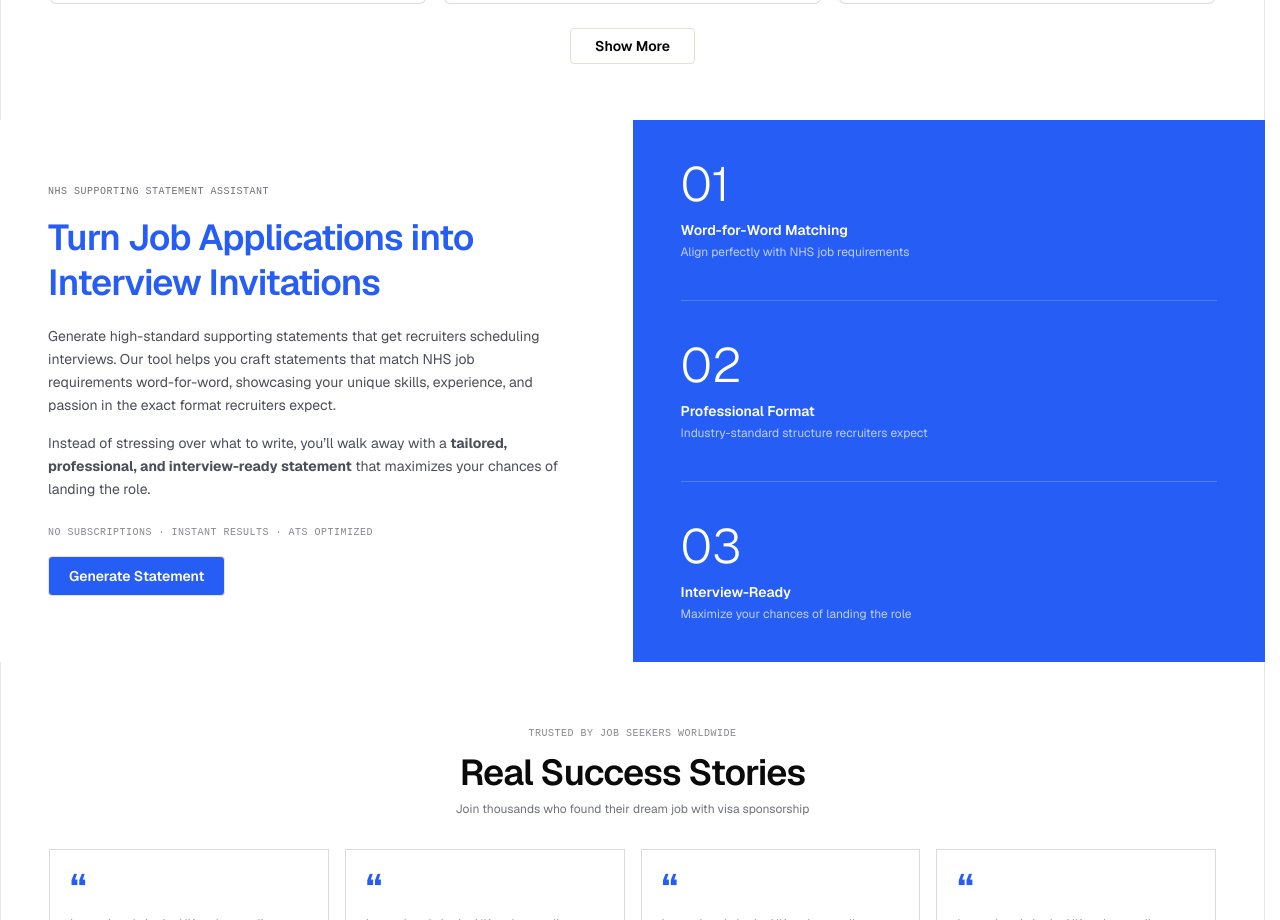
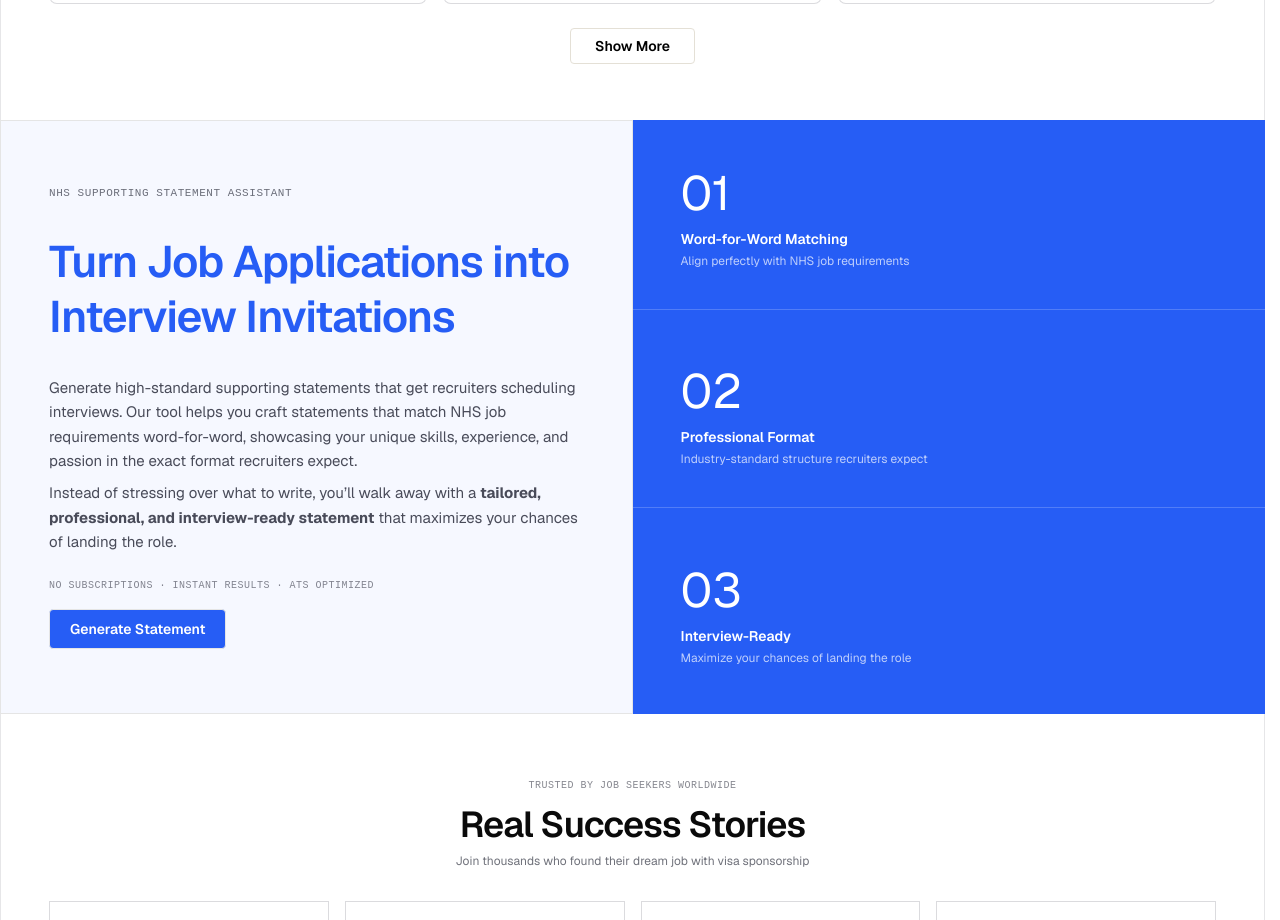
Before and after one commit to tarikulislam2000/JVH, a Next.js app: page / in a window 1280 px wide. Shown: the part 3000-3920 px from the top of the page. Built offline with nearby package versions, Linux system fonts and the light colour scheme; no server answers.

Commit message:
feat(updated): statement section design updated

```diff
--- a/src/features/home/components/statement.tsx
+++ b/src/features/home/components/statement.tsx
@@ -11,20 +11,20 @@
 export function Statement() {
   return (
     <section className="mx-auto grid max-w-page bg-brand-soft lg:grid-cols-2">
-      <div className="gutter py-12 lg:py-16">
-        <p className="font-mono text-[10px] tracking-wider text-ink/60 uppercase">
+      <div className="gutter py-12 lg:py-16 bg-[#F6F8FF] border">
+        <p className="font-mono text-[11px] tracking-wider text-ink/60 uppercase">
           NHS Supporting Statement Assistant
         </p>
-        <h2 className="mt-4 text-3xl leading-tight font-semibold tracking-tight text-brand sm:text-4xl">
+        <h2 className=" py-[2rem] text-[2.75rem] leading-tight font-semibold tracking-tight text-brand ">
           Turn Job Applications into Interview Invitations
         </h2>
-        <p className="mt-5 max-w-lg text-xs leading-relaxed text-ink/75 sm:text-sm">
+        <p className="  text-[0.9375rem]  font-normal leading-relaxed text-ink/75 ">
           Generate high-standard supporting statements that get recruiters scheduling interviews.
           Our tool helps you craft statements that match NHS job requirements word-for-word,
           showcasing your unique skills, experience, and passion in the exact format recruiters
           expect.
         </p>
-        <p className="mt-4 max-w-lg text-xs leading-relaxed text-ink/75 sm:text-sm">
+        <p className="mt-2 text-[0.9375rem] leading-relaxed text-ink/75 ">
           Instead of stressing over what to write, you’ll walk away with a{" "}
           <b>tailored, professional, and interview-ready statement</b> that maximizes your chances
           of landing the role.
@@ -39,10 +39,10 @@
           Generate Statement
         </Link>
       </div>
-      <div className="flex flex-col justify-around divide-y divide-white/20 bg-brand gutter text-white">
+      <div className="flex flex-col justify-around divide-y divide-white/20 bg-brand  text-white">
         {points.map(([t, d], i) => (
-          <div key={t} className="py-8 lg:py-10">
-            <span className="text-4xl font-light sm:text-5xl">0{i + 1}</span>
+          <div key={t} className="py-8 gutter lg:py-10">
+            <span className="text-[2.75rem] font-normal sm:text-5xl">0{i + 1}</span>
             <h3 className="mt-3 text-sm font-semibold">{t}</h3>
             <p className="mt-1 text-xs text-white/70">{d}</p>
           </div>
```
